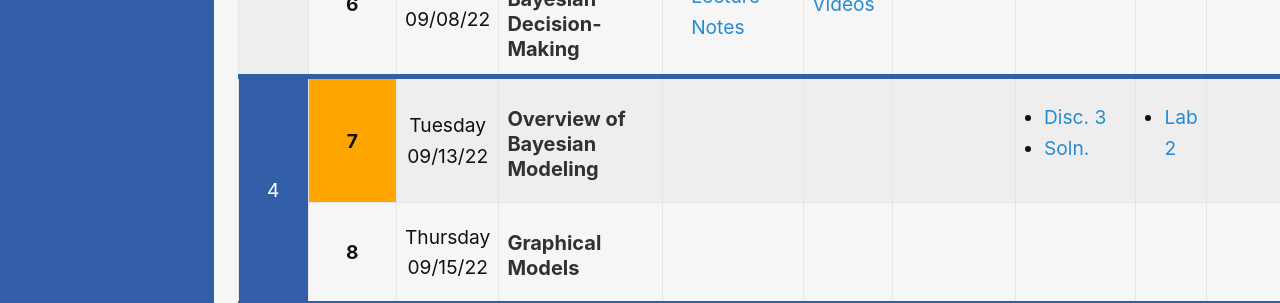
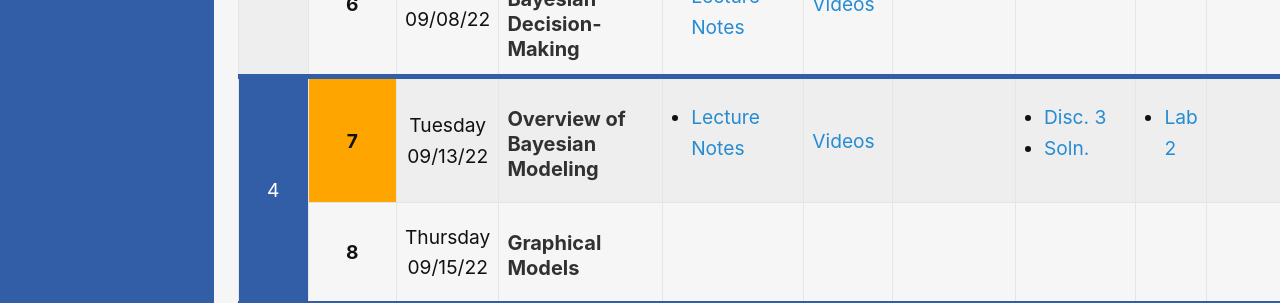
Before and after one commit to ds-102/fa22, a Jekyll site: the page built from index.md, in a window 1280 px wide. Shown: the part 1792-2095 px from the top of the page. Built offline with Jekyll 4.4.1, drawn with Linux system fonts in a browser that asks for light colours.

Commit message:
add lec6 to site

```diff
--- a/_data/lectures.yml
+++ b/_data/lectures.yml
@@ -72,6 +72,9 @@
 
 - date: Tuesday 09/13/22
   topic: Overview of Bayesian Modeling
+  video: https://www.youtube.com/watch?v=fVg2kf0lmVk&list=PLSEfoRJ1f3UMtGnxWv5Kbapo2J02zxvtE
+  slides: |
+      - [Lecture Notes](http://data102.datahub.berkeley.edu/hub/user-redirect/git-sync?repo=https://github.com/ds-102/fa22&subPath=lecture/lecture06/parameter_estimation.ipynb)
   lab: |
     - [Lab 2](http://data102.datahub.berkeley.edu/hub/user-redirect/git-sync?repo=https://github.com/ds-102/fa22&subPath=labs/lab02/)
   discussion: |
```
